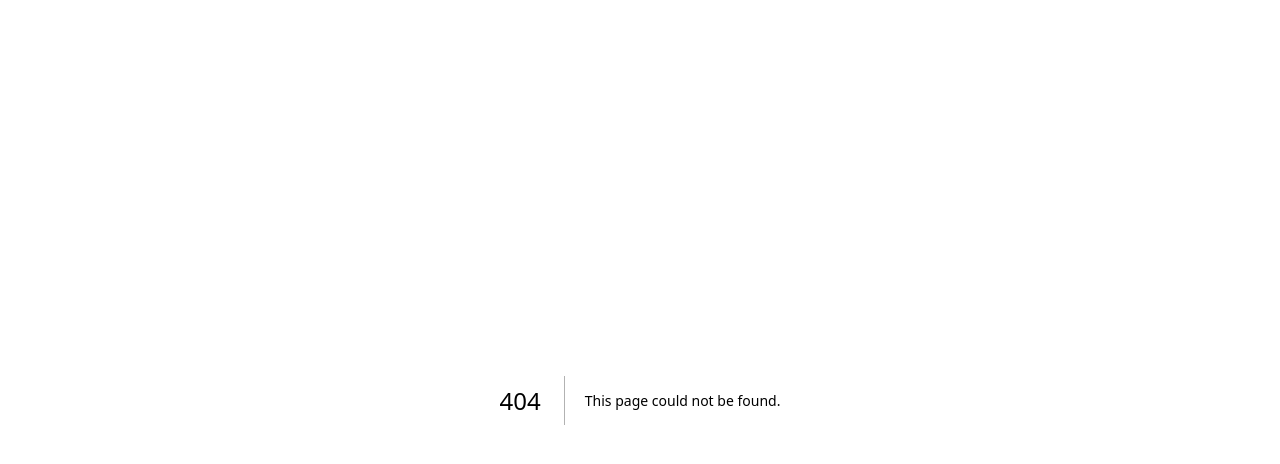
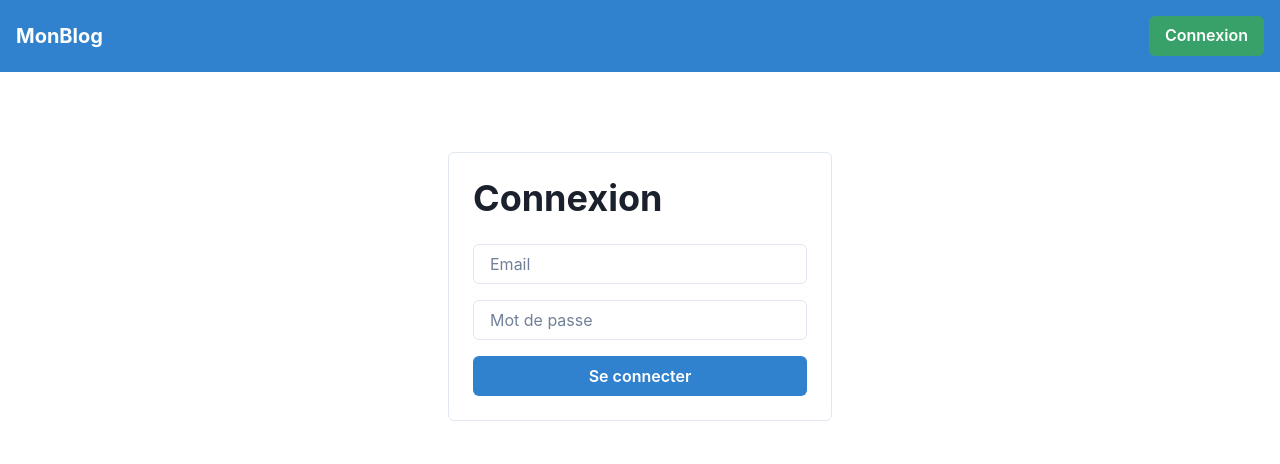
Before and after one commit to samantha-eva/strapi, a Next.js app in the folder frontend/blog/: page /login in a window 1280 px wide. Before the commit this address had no page. Shown: the top 464 px of the page. Built offline with nearby package versions, Linux system fonts and the light colour scheme.

Commit message:
système de pagination  et formulaire de connexion

```diff
--- a/frontend/blog/src/app/ClientLayout.tsx
+++ b/frontend/blog/src/app/ClientLayout.tsx
@@ -1,8 +1,18 @@
+// app/ClientLayout.tsx
 "use client";
 
 import { ReactNode } from "react";
 import { ChakraProvider } from "@chakra-ui/react";
+import Navbar from "../components/Navbar";
 
 export default function ClientLayout({ children }: { children: ReactNode }) {
-  return <ChakraProvider>{children}</ChakraProvider>;
+  return (
+    <ChakraProvider>
+      {/* Navbar visible sur toutes les pages */}
+      <Navbar />
+
+      {/* Contenu de la page */}
+      {children}
+    </ChakraProvider>
+  );
 }
--- /dev/null
+++ b/frontend/blog/src/app/login/page.tsx
@@ -0,0 +1,60 @@
+"use client";
+
+import { useState } from "react";
+import { Box, Button, Input, VStack, Heading, Text } from "@chakra-ui/react";
+import { useRouter } from "next/navigation";
+
+export default function LoginPage() {
+  const [identifier, setIdentifier] = useState(""); // email
+  const [password, setPassword] = useState("");
+  const [error, setError] = useState("");
+  const router = useRouter();
+
+  async function handleSubmit(e: React.FormEvent) {
+    e.preventDefault();
+    setError("");
+
+    try {
+      const res = await fetch("http://localhost:1337/api/auth/local", {
+        method: "POST",
+        headers: { "Content-Type": "application/json" },
+        body: JSON.stringify({ identifier, password }),
+      });
+
+      const data = await res.json();
+
+      if (res.ok) {
+        // Stocker le JWT et le username
+        localStorage.setItem("user", JSON.stringify({ jwt: data.jwt, username: data.user.username }));
+        router.push("/"); // redirection vers la page d'accueil
+      } else {
+        setError(data.message[0].messages[0].message || "Erreur de connexion");
+      }
+    } catch (err) {
+      setError("Erreur de connexion");
+    }
+  }
+
+  return (
+    <Box maxW="sm" mx="auto" mt={20} p={6} borderWidth="1px" borderRadius="md">
+      <Heading mb={6}>Connexion</Heading>
+      <form onSubmit={handleSubmit}>
+        <VStack spacing={4}>
+          <Input
+            placeholder="Email"
+            value={identifier}
+            onChange={(e) => setIdentifier(e.target.value)}
+          />
+          <Input
+            placeholder="Mot de passe"
+            type="password"
+            value={password}
+            onChange={(e) => setPassword(e.target.value)}
+          />
+          <Button type="submit" colorScheme="blue" w="full">Se connecter</Button>
+          {error && <Text color="red.500">{error}</Text>}
+        </VStack>
+      </form>
+    </Box>
+  );
+}
--- a/frontend/blog/src/app/page.tsx
+++ b/frontend/blog/src/app/page.tsx
@@ -1,4 +1,6 @@
-import { Container, Heading, Text } from "@chakra-ui/react";
+// app/page.tsx
+import { Container, Heading, Text, Button, HStack } from "@chakra-ui/react";
+import Link from "next/link";
 import ArticleGrid from "../components/ArticleGrid";
 import { Item } from "@/types/Item";
 
@@ -12,39 +14,83 @@ type Article = {
   publishedAt: string;
 };
 
-// Fonction pour récupérer les articles publiés depuis Strapi
-async function fetchArticles(): Promise<Article[]> {
+async function fetchArticles(page: number = 1): Promise<{ articles: Article[]; pageCount: number }> {
   const res = await fetch(
-    "http://localhost:1337/api/articles?filters[publishStatus][$eq]=published&populate=coverImage&populate=comments&populate=author",
+    `http://localhost:1337/api/articles?filters[publishStatus][$eq]=published&populate=coverImage&populate=comments&populate=author&pagination[page]=${page}&pagination[pageSize]=6`,
     { cache: "no-store" }
   );
 
   const data = await res.json();
-  console.log('samantha data', data);
 
-  if (!data?.data) return [];
+  if (!data?.data) return { articles: [], pageCount: 1 };
 
-  return data.data.map((item: Item) => ({
+  const articles = data.data.map((item: Item) => ({
     id: item.id,
     title: item.title,
     slug: item.slug,
     publishedAt: item.publishedAt,
-    coverImage: { url: 'http://localhost:1337' + item.coverImage?.formats.large.url || "" },
+    coverImage: {
+      url: item.coverImage?.formats?.large?.url
+        ? "http://localhost:1337" + item.coverImage.formats.large.url
+        : "",
+    },
     content: item.content,
     author: { name: item.author?.username || "Anonyme" },
   }));
+
+  return {
+    articles,
+    pageCount: data.meta?.pagination?.pageCount || 1,
+  };
 }
 
-// Composant de la page d'accueil
-export default async function Home() {
-  const articles = await fetchArticles();
+type Props = {
+  searchParams?: { page?: string };
+};
+
+export default async function Home({ searchParams }: Props) {
+  const currentPage = parseInt(searchParams?.page || "1", 10);
+  const { articles, pageCount } = await fetchArticles(currentPage);
 
   return (
     <Container maxW="container.xl" py={8}>
       <Heading mb={8}>Tous les articles</Heading>
 
       {articles.length > 0 ? (
-        <ArticleGrid articles={articles} />
+        <>
+          <ArticleGrid articles={articles} />
+
+          {/* Pagination */}
+          <HStack mt={8} spacing={2} justify="center" flexWrap="wrap">
+            {currentPage > 1 && (
+              <Link href={`/?page=${currentPage - 1}`}>
+                <Button size="sm">Précédent</Button>
+              </Link>
+            )}
+
+            {/* Numéros de pages */}
+            {Array.from({ length: pageCount }).map((_, i) => {
+              const page = i + 1;
+              return (
+                <Link key={page} href={`/?page=${page}`}>
+                  <Button
+                    size="sm"
+                    variant={page === currentPage ? "solid" : "outline"}
+                    colorScheme={page === currentPage ? "blue" : "gray"}
+                  >
+                    {page}
+                  </Button>
+                </Link>
+              );
+            })}
+
+            {currentPage < pageCount && (
+              <Link href={`/?page=${currentPage + 1}`}>
+                <Button size="sm">Suivant</Button>
+              </Link>
+            )}
+          </HStack>
+        </>
       ) : (
         <Text>Aucun article publié pour le moment.</Text>
       )}
--- /dev/null
+++ b/frontend/blog/src/components/Navbar.tsx
@@ -0,0 +1,40 @@
+"use client";
+
+import { Box, Flex, Button, Heading, Spacer, Text } from "@chakra-ui/react";
+import { useState, useEffect } from "react";
+
+export default function Navbar() {
+  const [user, setUser] = useState<{ username: string; jwt: string } | null>(null);
+
+  // Vérifier si le JWT est dans localStorage
+  useEffect(() => {
+    const storedUser = localStorage.getItem("user");
+    if (storedUser) {
+      setUser(JSON.parse(storedUser));
+    }
+  }, []);
+
+  function handleLogout() {
+    localStorage.removeItem("user");
+    setUser(null);
+  }
+
+  return (
+    <Flex as="nav" bg="blue.500" color="white" p={4} align="center">
+      <Heading size="md">MonBlog</Heading>
+      <Spacer />
+      {user ? (
+        <>
+          <Text mr={4}>Bonjour, {user.username}</Text>
+          <Button colorScheme="red" variant="outline" onClick={handleLogout}>
+            Déconnexion
+          </Button>
+        </>
+      ) : (
+        <Button colorScheme="green" variant="solid" onClick={() => window.location.href = "/login"}>
+          Connexion
+        </Button>
+      )}
+    </Flex>
+  );
+}
```
